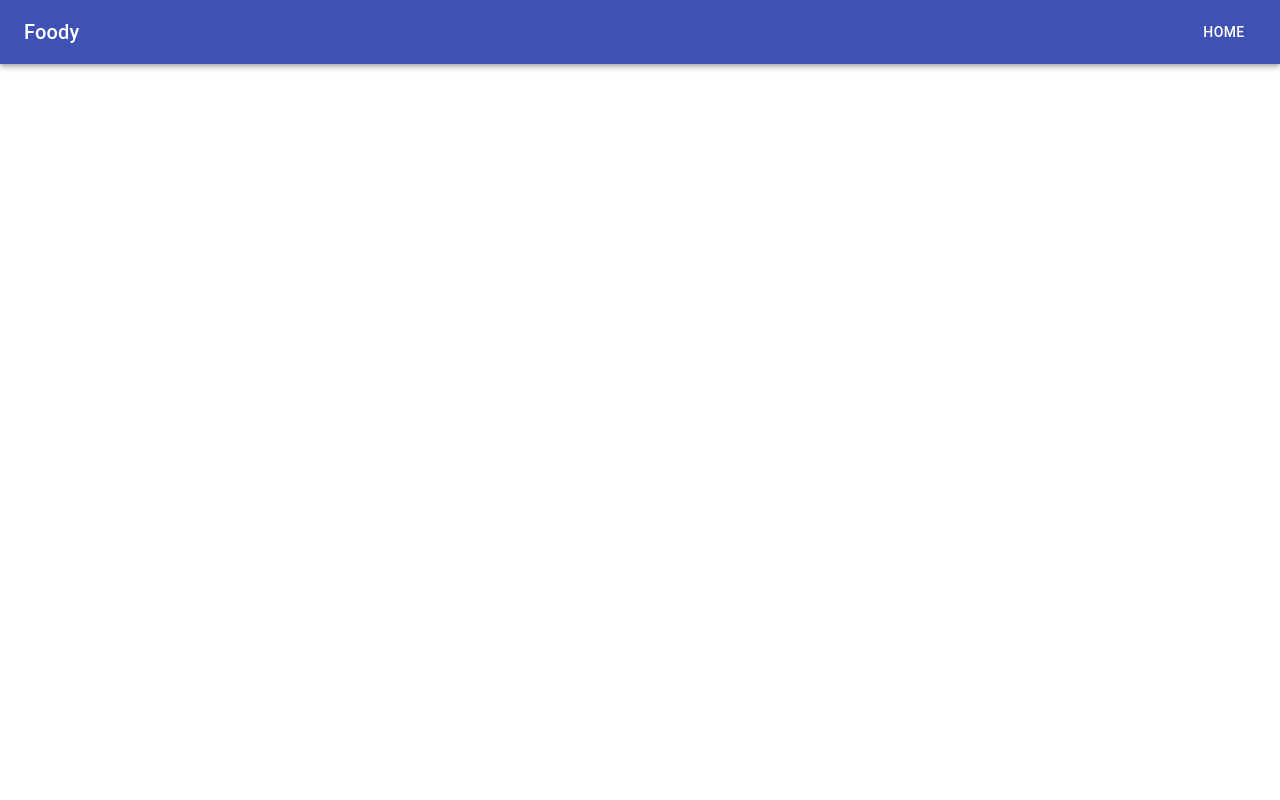
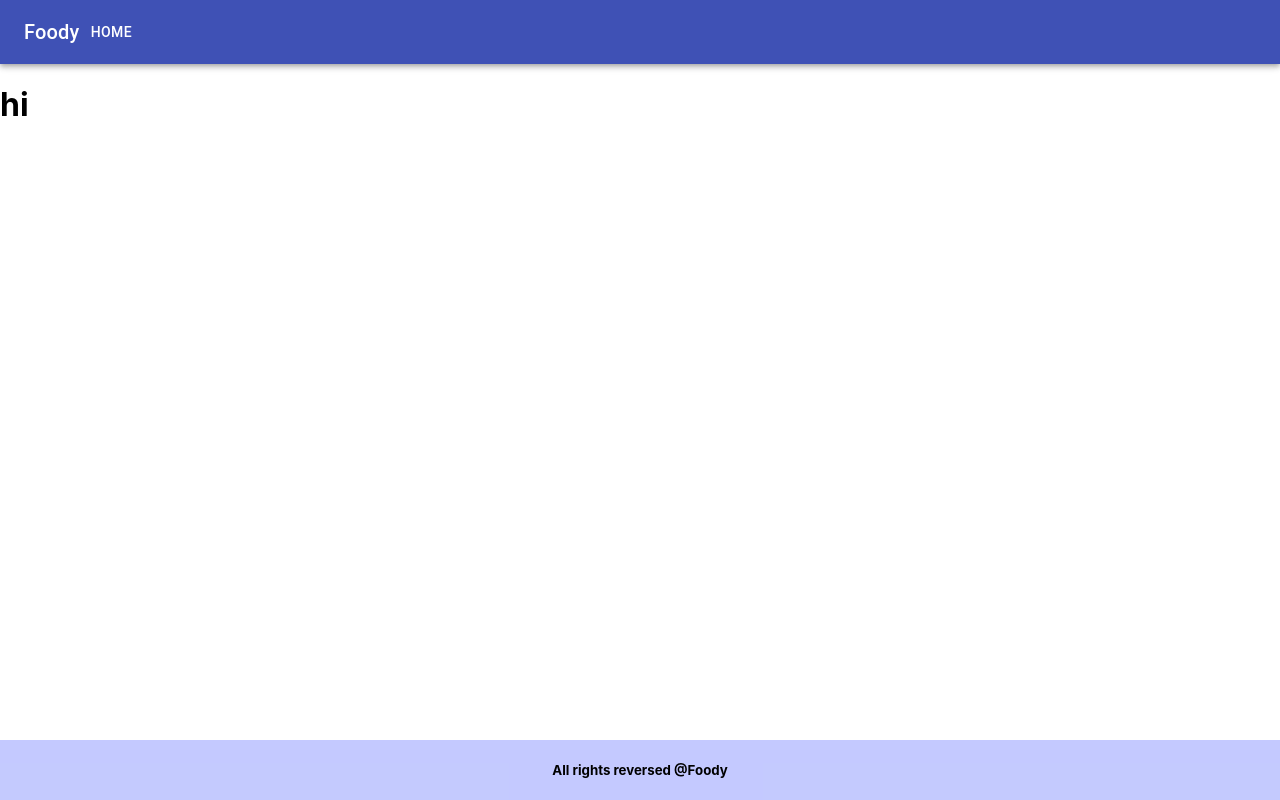
Before and after one commit to 0x4bd0/react-recipes-app, a React (Create React App) app: page / in a window 1280 px wide. Built offline with nearby package versions, Linux system fonts and the light colour scheme.

Commit message:
setup react router

```diff
--- a/package.json
+++ b/package.json
@@ -14,6 +14,7 @@
     "@types/react-dom": "^17.0.1",
     "react": "^17.0.1",
     "react-dom": "^17.0.1",
+    "react-router-dom": "^5.2.0",
     "react-scripts": "4.0.3",
     "typescript": "^4.2.2",
     "web-vitals": "^1.1.0"
@@ -41,5 +42,8 @@
       "last 1 firefox version",
       "last 1 safari version"
     ]
+  },
+  "devDependencies": {
+    "@types/react-router-dom": "^5.1.7"
   }
 }
--- a/src/App.tsx
+++ b/src/App.tsx
@@ -1,9 +1,32 @@
 import NavBar from "./components/navBar";
+import {
+  BrowserRouter as Router,
+  Switch,
+  Route,
+  Link,
+  useLocation
+} from "react-router-dom";
+import Home from "./routes/home";
+import Footer from "./components/footer";
 
 const App: React.FC = () => {
   return (
     <div className="App">
-      <NavBar></NavBar>
+        <NavBar></NavBar>
+        <div className="bodyContent">
+              <Router>
+              <Switch>
+                <Route exact path="/">
+                <Home></Home>
+                </Route>
+                <Route path="/about">
+                </Route>
+                <Route path="/dashboard">
+                </Route>
+              </Switch>
+          </Router>
+        </div>
+    <Footer></Footer>
     </div>
     );
 }
--- /dev/null
+++ b/src/components/footer.tsx
@@ -0,0 +1,31 @@
+import { Box } from "@material-ui/core";
+import { createStyles, makeStyles, Theme } from '@material-ui/core/styles';
+
+export interface FooterProps {
+
+}
+
+const useStyles = makeStyles((theme: Theme) =>
+  createStyles({
+    root: {
+      minHeight : '50px',
+      textAlign :'center',
+      backgroundColor : '#1b31fd42'
+    },
+    text  : {
+
+    }
+  }),
+);
+
+const Footer: React.FC<FooterProps> = () => {
+    const classes = useStyles();
+
+    return (
+        <Box className={classes.root}>
+            <h5>All rights reversed @Foody</h5>
+        </Box>
+    );
+}
+
+export default Footer;
--- a/src/components/navBar.tsx
+++ b/src/components/navBar.tsx
@@ -16,14 +16,12 @@ export interface NavBarProps {
 const useStyles = makeStyles((theme: Theme) =>
   createStyles({
     root: {
-      flexGrow: 1,
+      minHeight : '50px'
     },
     menuButton: {
       marginRight: theme.spacing(2),
     },
-    title: {
-      flexGrow: 1,
-    },
+
   }),
 );
 
@@ -35,7 +33,7 @@ const NavBar: React.FC<NavBarProps> = () => {
       <div className={classes.root}>
         <AppBar position="static">
           <Toolbar>
-          <Typography variant="h6" className={classes.title}>
+          <Typography variant="h6" >
               Foody
             </Typography>
             <Button color="inherit">Home</Button>
--- a/src/index.css
+++ b/src/index.css
@@ -5,9 +5,23 @@ body {
     sans-serif;
   -webkit-font-smoothing: antialiased;
   -moz-osx-font-smoothing: grayscale;
+  display:flex;
+  flex-direction:column;
+  height:100vh;
+  min-height: 100vh;
 }
 
 code {
   font-family: source-code-pro, Menlo, Monaco, Consolas, 'Courier New',
     monospace;
 }
+
+.App {
+   display:flex;
+  flex-direction:column;
+  min-height: 100vh;
+}
+
+.bodyContent {
+  flex : 1
+}
--- /dev/null
+++ b/src/routes/home.tsx
@@ -0,0 +1,16 @@
+import NavBar from "../components/navBar";
+
+export interface HomeProps {
+
+}
+
+const Home: React.FC<HomeProps> = () => {
+    return (
+        <div className="home">
+             <h1>hi</h1>
+        </div>
+
+     );
+}
+
+export default Home;
```
Also changed, not shown: 1 other file (tests, documents, lock files or other folders).
